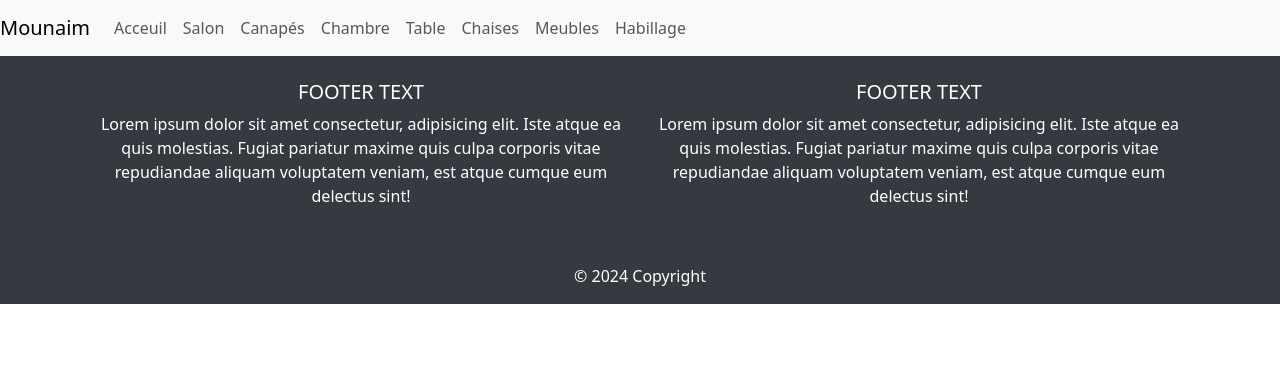
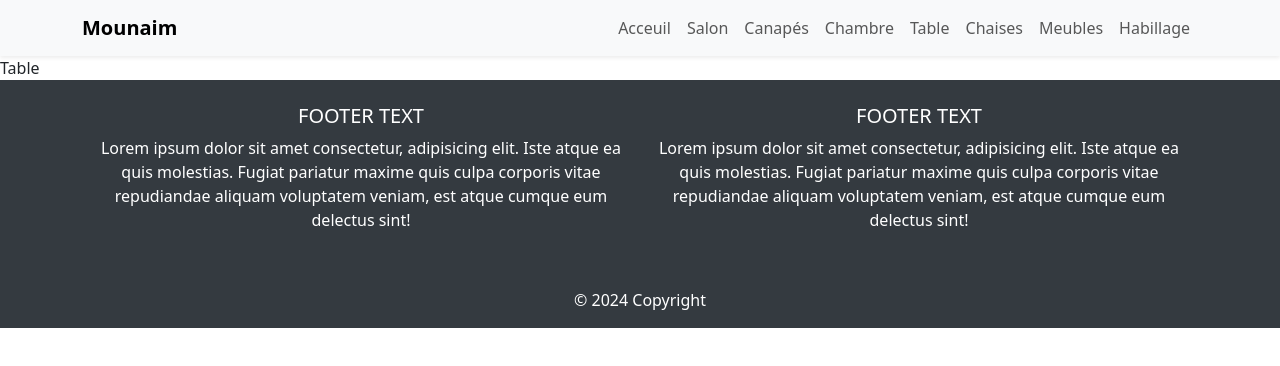
Before and after one commit to AmineOuzane/Interior_Design, a React (Vite) app: page /table in a window 1280 px wide. Shown: the top 366 px of the page. Built offline with nearby package versions, Linux system fonts and the light colour scheme.

Commit message:
navbar route all completed

```diff
--- a/src/App.jsx
+++ b/src/App.jsx
@@ -9,12 +9,12 @@ import WhatsAppButton from './Component/WhatsAppButton';
 
 // Import the pages
 import Salon from './Component/Salon';
-/*import Canapes from './Pages/Canapes';
-import Chambre from './Pages/Chambre';
-import Table from './Pages/Table';
-import Chaises from './Pages/Chaises';
-import Meubles from './Pages/Meubles';
-import Habillage from './Pages/Habillage';*/
+import Canape from './Component/Canape';
+import Chambre from './Component/Chambre';
+import Table from './Component/Table';
+import Chaise from './Component/Chaise';
+import Meuble from './Component/Meuble';
+import Habillage from './Component/Habillage';
 
 
 function MainContent() {
@@ -41,6 +41,13 @@ function App() {
     <Navbar />
     <Routes>
       <Route path="/salon" element={<Salon />} />
+      <Route path="/canape" element={<Canape />} />
+      <Route path="/chambre" element={<Chambre />} />
+      <Route path="/table" element={<Table />} />
+      <Route path="/chaise" element={<Chaise />} />
+      <Route path="/meuble" element={<Meuble />} />
+      <Route path="/habillage" element={<Habillage />} />
+
     </Routes>
     <MainContent />
     <Footer />
--- a/src/Component/Banner.css
+++ b/src/Component/Banner.css
@@ -50,4 +50,8 @@
   .banner-text {
       font-size: 1.5rem; /* Smaller font size for mobile */
   }
+  .banner-image{
+    height: 65vh;
+    margin-bottom: 0.5rem;
+  }
 }
--- /dev/null
+++ b/src/Component/Canape.jsx
@@ -0,0 +1,9 @@
+import React from 'react'
+
+const Canape = () => {
+  return (
+    <div>Canape</div>
+  )
+}
+
+export default Canape;
--- /dev/null
+++ b/src/Component/Chaise.jsx
@@ -0,0 +1,9 @@
+import React from 'react'
+
+const Chaise = () => {
+  return (
+    <div>Chaise</div>
+  )
+}
+
+export default Chaise;
--- /dev/null
+++ b/src/Component/Chambre.jsx
@@ -0,0 +1,9 @@
+import React from 'react'
+
+const Chambre = () => {
+  return (
+    <div>Chambre</div>
+  )
+}
+
+export default Chambre;
--- a/src/Component/Features.jsx
+++ b/src/Component/Features.jsx
@@ -122,7 +122,7 @@ const Features = () => {
   ];
 
   return (
-    <div className="container py-5">
+    <div className="container py-5 mt-2">
       <div className="top-border" />
       <h2>Suivez les <span><b>Dernières Tendances</b></span></h2>
       <p>
--- /dev/null
+++ b/src/Component/Habillage.jsx
@@ -0,0 +1,9 @@
+import React from 'react'
+
+const Habillage = () => {
+  return (
+    <div>Habillage</div>
+  )
+}
+
+export default Habillage;
--- /dev/null
+++ b/src/Component/Meuble.jsx
@@ -0,0 +1,9 @@
+import React from 'react'
+
+const Meuble = () => {
+  return (
+    <div>Meuble</div>
+  )
+}
+
+export default Meuble;
--- /dev/null
+++ b/src/Component/Navbar.css
@@ -0,0 +1,8 @@
+/* Centering the menu items in mobile view */
+@media (max-width: 991.98px) {
+    .navbar-nav {
+      justify-content: center;
+      text-align: center;
+      width: 100%;
+    }
+  }
--- /dev/null
+++ b/src/Component/Table.jsx
@@ -0,0 +1,9 @@
+import React from 'react'
+
+const Table = () => {
+  return (
+    <div>Table</div>
+  )
+}
+
+export default Table;
--- a/src/Component/navbar.jsx
+++ b/src/Component/navbar.jsx
@@ -1,11 +1,15 @@
 import React from 'react';
-import { Link } from 'react-router-dom';
+import { Link, useLocation } from 'react-router-dom';
 import 'bootstrap/dist/css/bootstrap.min.css';
+import './Navbar.css'; // Import your custom CSS file
 
 const Navbar = () => {
+  const location = useLocation();
+
   return (
-    <nav className="navbar navbar-expand-lg navbar-light bg-light">
-      <Link className="navbar-brand" to="/">Mounaim</Link>
+    <nav className="navbar navbar-expand-lg navbar-light bg-light shadow-sm">
+      <div className="container">
+        <Link className="navbar-brand fw-bold" to="/">Mounaim</Link>
         <button
           className="navbar-toggler"
           type="button"
@@ -18,32 +22,43 @@ const Navbar = () => {
           <span className="navbar-toggler-icon"></span>
         </button>
         <div className="collapse navbar-collapse" id="navbarNav">
-        <ul className="navbar-nav">
+          <ul className="navbar-nav ms-auto justify-content-center text-center">
             <li className="nav-item">
-            <Link className="nav-link">Acceuil</Link>
+              <Link
+                className={`nav-link ${location.pathname === '/' ? 'active' : ''}`}
+                to="/"
+              >
+                Acceuil
+              </Link>
             </li>
             <li className="nav-item">
-            <Link className="nav-link" to="/salon">Salon</Link>
+              <Link
+                className={`nav-link ${location.pathname === '/salon' ? 'active' : ''}`}
+                to="/salon"
+              >
+                Salon
+              </Link>
             </li>
             <li className="nav-item">
-            <Link className="nav-link" >Canapés</Link>
+              <Link className="nav-link" to="/canape">Canapés</Link>
             </li>
             <li className="nav-item">
-            <Link className="nav-link">Chambre</Link>
+              <Link className="nav-link" to="/chambre">Chambre</Link>
             </li>
             <li className="nav-item">
-            <Link className="nav-link" >Table</Link>
+              <Link className="nav-link" to="/table">Table</Link>
             </li>
             <li className="nav-item">
-            <Link className="nav-link">Chaises</Link>
+              <Link className="nav-link" to="/chaise">Chaises</Link>
             </li>
             <li className="nav-item">
-            <Link className="nav-link" >Meubles</Link>
+              <Link className="nav-link" to="/meuble">Meubles</Link>
             </li>
             <li className="nav-item">
-            <Link className="nav-link" >Habillage</Link>
+              <Link className="nav-link" to="/habillage">Habillage</Link>
             </li>
           </ul>
+        </div>
       </div>
     </nav>
   );
```
Also changed, not shown: src/Component/Contact.jsx (deleted, +0 -11 lines). Lines whose indentation alone changed are shown as unchanged.
